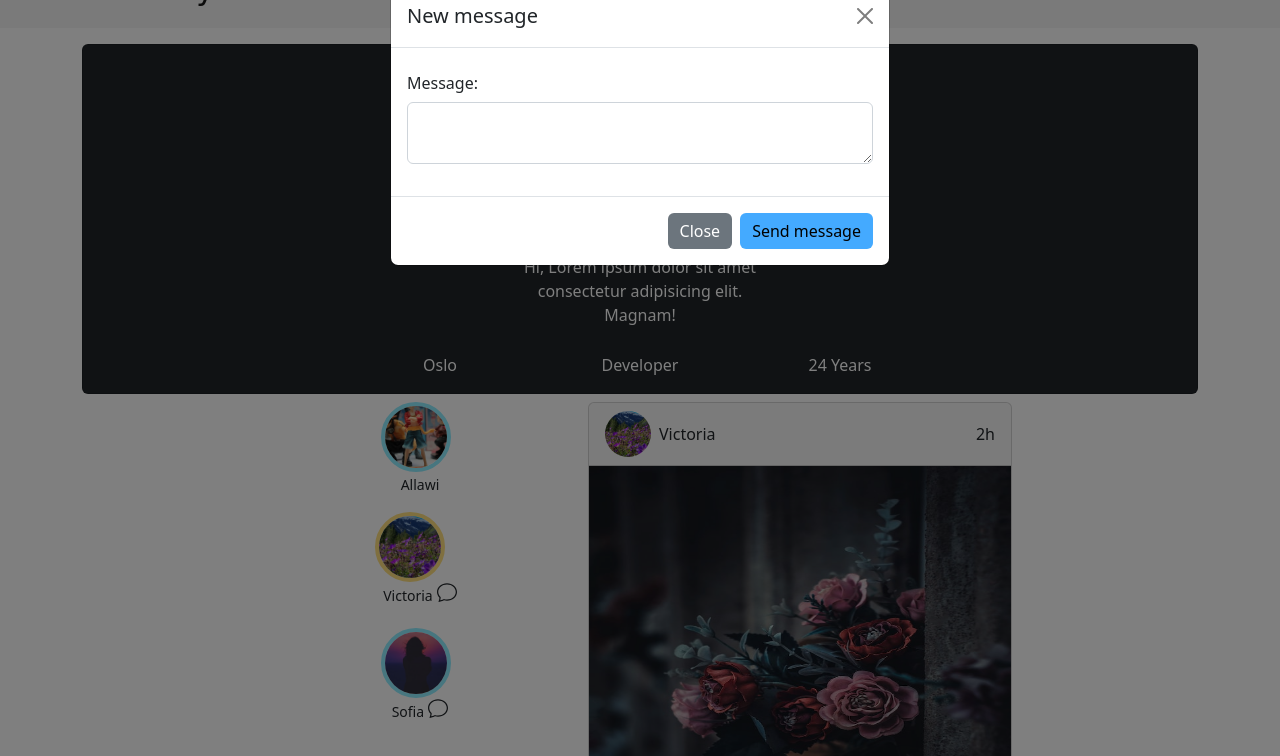
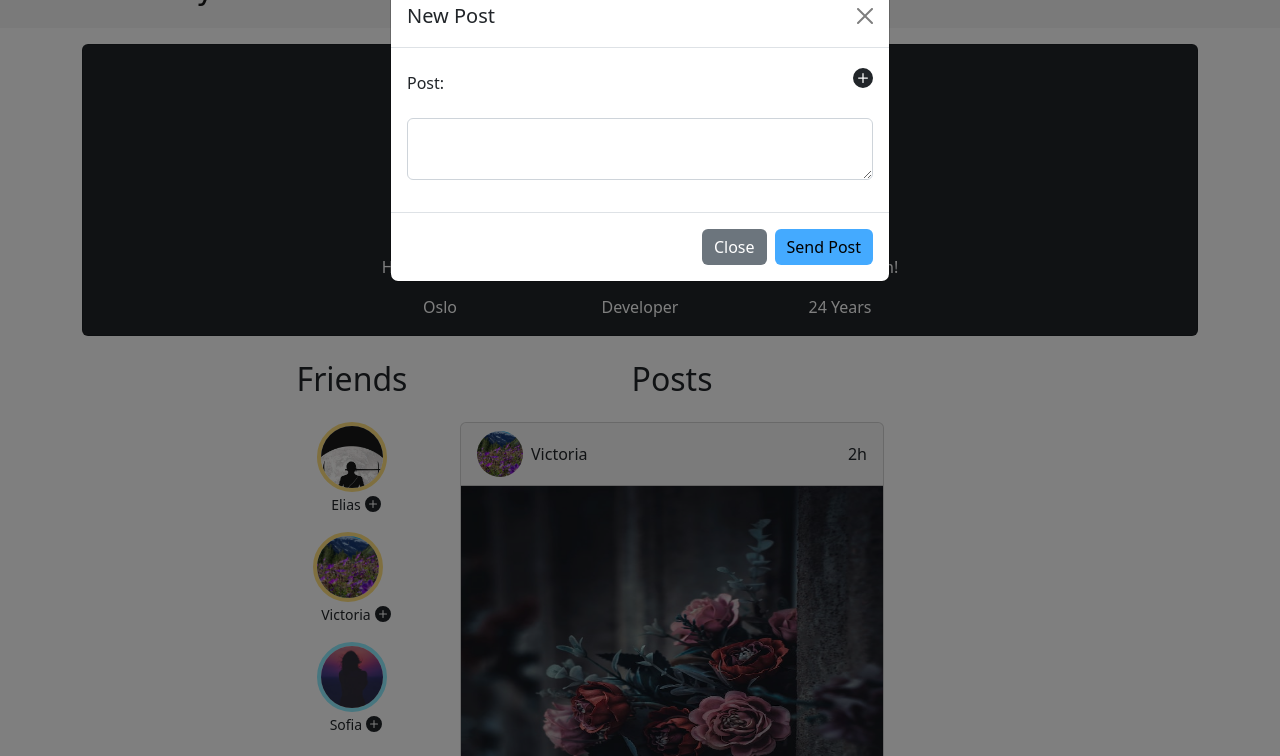
Before and after one commit to Allawi465/css-frameworks-ca, a website: page profil.html in a window 1280 px wide. Both pictures are taken after a click on the button "Victoria". Shown: the part 44-800 px from the top of the page. Drawn offline with nearby package versions, Linux system fonts and the light colour scheme; a web font is replaced by a local one.

Commit message:
final commit, made profil page

```diff
--- a/profil.html
+++ b/profil.html
@@ -67,8 +67,8 @@
     </header>
 
     <main>
-        <div class="container main-container">
-            <div class="card bg-dark">
+        <div class="container mb-4 main-container">
+            <div class="card profil-page-card bg-dark">
                 <div class="card-body">
                     <div class="text-center">
                         <img src="images\luffy.jpg" class="rounded-circle mt-2 profil-page-images" alt="profil images">
@@ -85,7 +85,7 @@
                                 <strong>Posts</strong>
                             </div>
                             <div class="col">
-                                <p class="mb-1">1</p>
+                                <p class="mb-1">3</p>
                                 <strong>Following</strong>
                             </div>
                         </div>
@@ -103,20 +103,25 @@
         </div>
         <div class="container-fluid">
             <div class="container d-flex justify-content-center">
-                <div class="col-8">
-                    <div class="row justify-content-center">
-                        <div class="col">
-                            <div class="live-feed-list">
+                <div class="col-8 main-content">
+                    <div class="row">
+                        <div class="col-3 live-feed-list">
+                            <h2 class="text-center mb-3 display-6">Friends</h2>
+                            <div>
                                 <ul class=" list-group mb-0 live-list">
                                     <li class="list-group-item">
-                                        <a href="" class="btn p-0 m-0">
+                                        <button type="button" class="btn p-0 m-0" data-bs-toggle="modal"
+                                            data-bs-target="#exampleModal" data-bs-whatever="@Allawi">
                                             <div
-                                                class="rounded-circle overflow-hidden d-flex border border-info story-images">
-                                                <img src="images\luffy.jpg" alt="profil images"
+                                                class="rounded-circle overflow-hidden d-flex justify-content-center border border-warning story-images">
+                                                <img src="images\zoro-profil.jpg" alt="profil images"
                                                     class="rounded-circle profil-images-toppbar">
                                             </div>
-                                            <small class="ms-2">Allawi</small>
-                                        </a>
+                                            <small class="ms-2">Elias</small>
+                                            <svg xmlns="http://www.w3.org/2000/svg" width="16" height="16" fill="currentColor" class="bi bi-plus-circle-fill mb-1" viewBox="0 0 16 16">
+                                                <path d="M16 8A8 8 0 1 1 0 8a8 8 0 0 1 16 0zM8.5 4.5a.5.5 0 0 0-1 0v3h-3a.5.5 0 0 0 0 1h3v3a.5.5 0 0 0 1 0v-3h3a.5.5 0 0 0 0-1h-3v-3z"/>
+                                              </svg>
+                                        </button>
                                     </li>
                                     <li class="list-group-item">
                                         <button type="button" class="btn p-0 m-0" data-bs-toggle="modal"
@@ -127,12 +132,9 @@
                                                     class="rounded-circle profil-images-toppbar">
                                             </div>
                                             <small class="ms-2">Victoria</small>
-                                            <svg xmlns="http://www.w3.org/2000/svg" width="20" height="20"
-                                                fill="currentColor" class="bi bi-chat live-messenger"
-                                                viewBox="0 0 16 16">
-                                                <path
-                                                    d="M2.678 11.894a1 1 0 0 1 .287.801 10.97 10.97 0 0 1-.398 2c1.395-.323 2.247-.697 2.634-.893a1 1 0 0 1 .71-.074A8.06 8.06 0 0 0 8 14c3.996 0 7-2.807 7-6 0-3.192-3.004-6-7-6S1 4.808 1 8c0 1.468.617 2.83 1.678 3.894zm-.493 3.905a21.682 21.682 0 0 1-.713.129c-.2.032-.352-.176-.273-.362a9.68 9.68 0 0 0 .244-.637l.003-.01c.248-.72.45-1.548.524-2.319C.743 11.37 0 9.76 0 8c0-3.866 3.582-7 8-7s8 3.134 8 7-3.582 7-8 7a9.06 9.06 0 0 1-2.347-.306c-.52.263-1.639.742-3.468 1.105z" />
-                                            </svg>
+                                            <svg xmlns="http://www.w3.org/2000/svg" width="16" height="16" fill="currentColor" class="bi bi-plus-circle-fill mb-1" viewBox="0 0 16 16">
+                                                <path d="M16 8A8 8 0 1 1 0 8a8 8 0 0 1 16 0zM8.5 4.5a.5.5 0 0 0-1 0v3h-3a.5.5 0 0 0 0 1h3v3a.5.5 0 0 0 1 0v-3h3a.5.5 0 0 0 0-1h-3v-3z"/>
+                                              </svg>
                                         </button>
                                     </li>
                                     <li class="list-group-item">
@@ -144,12 +146,9 @@
                                                     class="rounded-circle profil-images-toppbar">
                                             </div>
                                             <small class="ms-2">Sofia</small>
-                                            <svg xmlns="http://www.w3.org/2000/svg" width="20" height="20"
-                                                fill="currentColor" class="bi bi-chat live-messenger"
-                                                viewBox="0 0 16 16">
-                                                <path
-                                                    d="M2.678 11.894a1 1 0 0 1 .287.801 10.97 10.97 0 0 1-.398 2c1.395-.323 2.247-.697 2.634-.893a1 1 0 0 1 .71-.074A8.06 8.06 0 0 0 8 14c3.996 0 7-2.807 7-6 0-3.192-3.004-6-7-6S1 4.808 1 8c0 1.468.617 2.83 1.678 3.894zm-.493 3.905a21.682 21.682 0 0 1-.713.129c-.2.032-.352-.176-.273-.362a9.68 9.68 0 0 0 .244-.637l.003-.01c.248-.72.45-1.548.524-2.319C.743 11.37 0 9.76 0 8c0-3.866 3.582-7 8-7s8 3.134 8 7-3.582 7-8 7a9.06 9.06 0 0 1-2.347-.306c-.52.263-1.639.742-3.468 1.105z" />
-                                            </svg>
+                                            <svg xmlns="http://www.w3.org/2000/svg" width="16" height="16" fill="currentColor" class="bi bi-plus-circle-fill  mb-1" viewBox="0 0 16 16">
+                                                <path d="M16 8A8 8 0 1 1 0 8a8 8 0 0 1 16 0zM8.5 4.5a.5.5 0 0 0-1 0v3h-3a.5.5 0 0 0 0 1h3v3a.5.5 0 0 0 1 0v-3h3a.5.5 0 0 0 0-1h-3v-3z"/>
+                                              </svg>
                                         </button>
                                     </li>
                                 </ul>
@@ -159,15 +158,26 @@
                                 <div class="modal-dialog">
                                     <div class="modal-content">
                                         <div class="modal-header">
-                                            <h5 class="modal-title" id="exampleModalLabel">New message</h5>
+                                            <h5 class="modal-title" id="exampleModalLabel">New Post</h5>
                                             <button type="button" class="btn-close" data-bs-dismiss="modal"
                                                 aria-label="Close"></button>
                                         </div>
                                         <div class="modal-body">
                                             <form>
+                                                <div class="mb-3 d-flex justify-content-between">
+                                                    <label for="message-text"
+                                                    class="col-form-label">Post:</label>
+                                                    <label for="formFile" class="form-label"> <svg
+                                                            xmlns="http://www.w3.org/2000/svg" width="20" height="20"
+                                                            fill="currentColor" class="bi bi-plus-circle-fill"
+                                                            viewBox="0 0 16 16">
+                                                            <path
+                                                                d="M16 8A8 8 0 1 1 0 8a8 8 0 0 1 16 0zM8.5 4.5a.5.5 0 0 0-1 0v3h-3a.5.5 0 0 0 0 1h3v3a.5.5 0 0 0 1 0v-3h3a.5.5 0 0 0 0-1h-3v-3z" />
+                                                        </svg></label>
+                                                    <input class="form-control" type="file" id="formFile"
+                                                        style="display: none;">
+                                                </div>
                                                 <div class="mb-3">
-                                                    <label for="message-text"
-                                                        class="col-form-label">Message:</label>
                                                     <textarea class="form-control" id="message-text"></textarea>
                                                 </div>
                                             </form>
@@ -175,7 +185,7 @@
                                         <div class="modal-footer">
                                             <button type="button" class="btn btn-secondary"
                                                 data-bs-dismiss="modal">Close</button>
-                                            <button type="button" class="btn btn-primary">Send message</button>
+                                            <button type="button" class="btn btn-primary">Send Post</button>
                                         </div>
                                     </div>
                                 </div>
@@ -183,6 +193,7 @@
                         </div>
 
                         <div class="col-7 feed-post">
+                            <h3 class="text-center mb-4 display-6">Posts</h3>
                             <div class="d-flex flex-column mt-2 mb-4">
                                 <div class="card">
                                     <div class="card-header d-flex justify-content-between">
--- a/src/scss/components/_main.scss
+++ b/src/scss/components/_main.scss
@@ -23,10 +23,6 @@
   margin-top: 11px;
 }
 
-.live-messenger {
-  margin-bottom: 10px;
-}
-
 .btn {
   border: none !important;
 }
@@ -46,7 +42,6 @@
 
 .live-list {
   text-align: center;
-  left: 20%;
 }
 
 @include media-breakpoint-between(xs, md) {
--- a/src/scss/components/profil-page/profil.scss
+++ b/src/scss/components/profil-page/profil.scss
@@ -16,9 +16,9 @@ strong {
 
 .profil-info-bio {
     color: $white;
-    max-width: 300px;
+    max-width: 600px;
     margin: auto;
-    padding: 10px;
+    padding-top: 10px;
 }
 
 .profil-page-details {
@@ -27,3 +27,7 @@ strong {
     max-width: 600px;
     margin: auto;
 }
+
+.profil-page-card {
+
+}
```
Also changed, not shown: index.html (+5 -2 lines), dist/css/style.css, images/zoro-profil.jpg (added), 1 other file.
